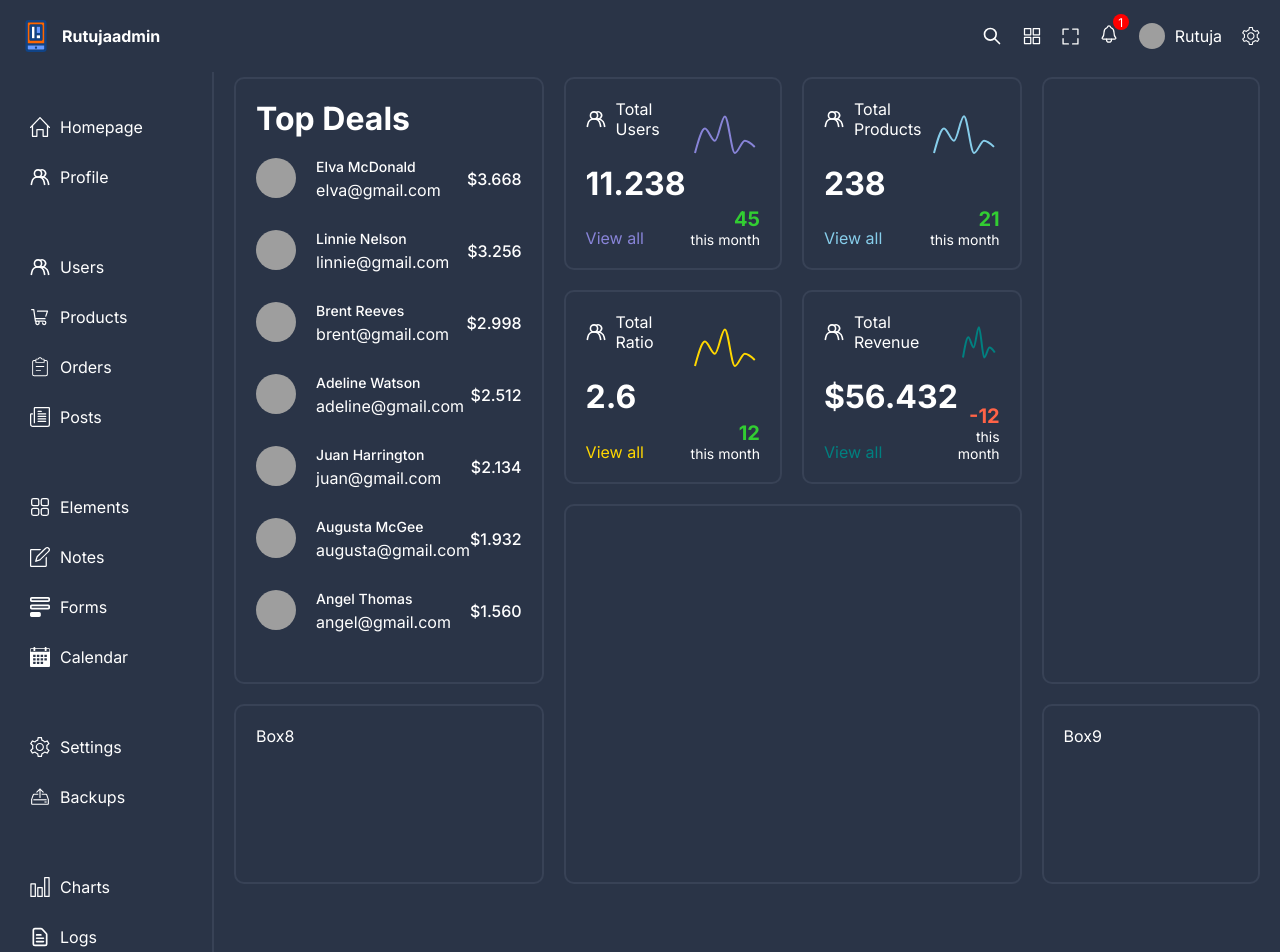
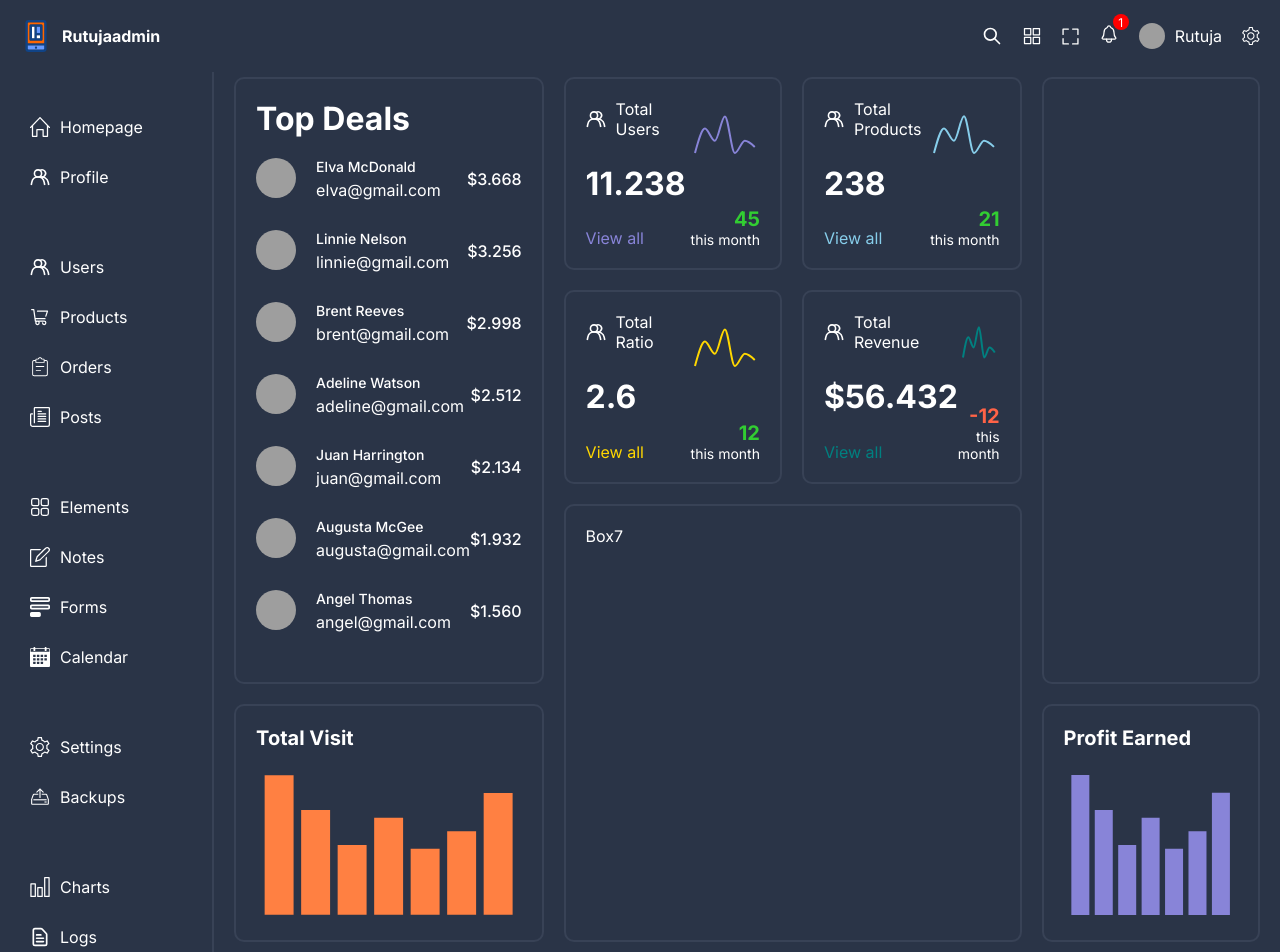
Before and after one commit to Rutuja-coder08/React-Admin-Dashboard, a React (Vite) app: page / in a window 1280 px wide. Shown: the top 952 px of the page. Built offline with nearby package versions, Linux system fonts and the light colour scheme; grey boxes are pictures that could not be loaded.

Commit message:
BarCartBox

```diff
--- /dev/null
+++ b/src/components/barChartBox/BarChartBox.tsx
@@ -0,0 +1,32 @@
+import "./barChartBox.scss";
+import { ResponsiveContainer, BarChart, Bar, Tooltip } from "recharts";
+
+
+type Props = {
+    color: string;
+    title: string;
+    dataKey: string;
+    chartData: object[];
+}
+
+const BarChartBox = (props:Props) => {
+  return (
+    <div className="barChartBox">
+        <h1>{props.title}</h1>
+      <div className="chart">
+      <ResponsiveContainer width="100%" height={150}>
+        <BarChart width={150} height={40} data={props.chartData}>
+        <Tooltip
+                  contentStyle={{ background: "#2a3447", border: "5px" }}
+                  labelStyle={{ display: "none" }}
+                  cursor={{fill:"none"}}
+                />
+          <Bar dataKey={props.dataKey} fill={props.color} />
+        </BarChart>
+      </ResponsiveContainer>
+      </div>
+    </div>
+  );
+};
+
+export default BarChartBox;
--- /dev/null
+++ b/src/components/barChartBox/barChartBox.scss
@@ -0,0 +1,9 @@
+.barChartBox{
+    width: 100%;
+    height: 100%;
+
+    h1{
+        font-size: 20px;
+        margin-bottom: 20px;
+    }
+}
--- a/src/pages/home/Home.tsx
+++ b/src/pages/home/Home.tsx
@@ -1,7 +1,8 @@
 import "./home.scss"
 import TopBox from "../../components/topBox/TopBox"
 import ChartBox from "../../components/chartBox/ChartBox"
-import { chartBoxConversion, chartBoxProduct, chartBoxRevenue, chartBoxUser } from "../../data"
+import { barChartBoxRevenue, barChartBoxVisit, chartBoxConversion, chartBoxProduct, chartBoxRevenue, chartBoxUser } from "../../data"
+import BarChartBox from "../../components/barChartBox/BarChartBox"
 const Home = () =>{
     return(
         <div className="home">
@@ -11,9 +12,9 @@
             <div className="box box4"></div>
             <div className="box box5"><ChartBox {...chartBoxConversion}/></div>
             <div className="box box6"><ChartBox {...chartBoxRevenue}/></div>
-            <div className="box box7"></div>
-            <div className="box box8">Box8</div>
-            <div className="box box9">Box9</div>
+            <div className="box box7">Box7</div>
+            <div className="box box8"><BarChartBox {...barChartBoxVisit}/></div>
+            <div className="box box9"><BarChartBox {...barChartBoxRevenue}/></div>
         </div>
     )
 }
```
